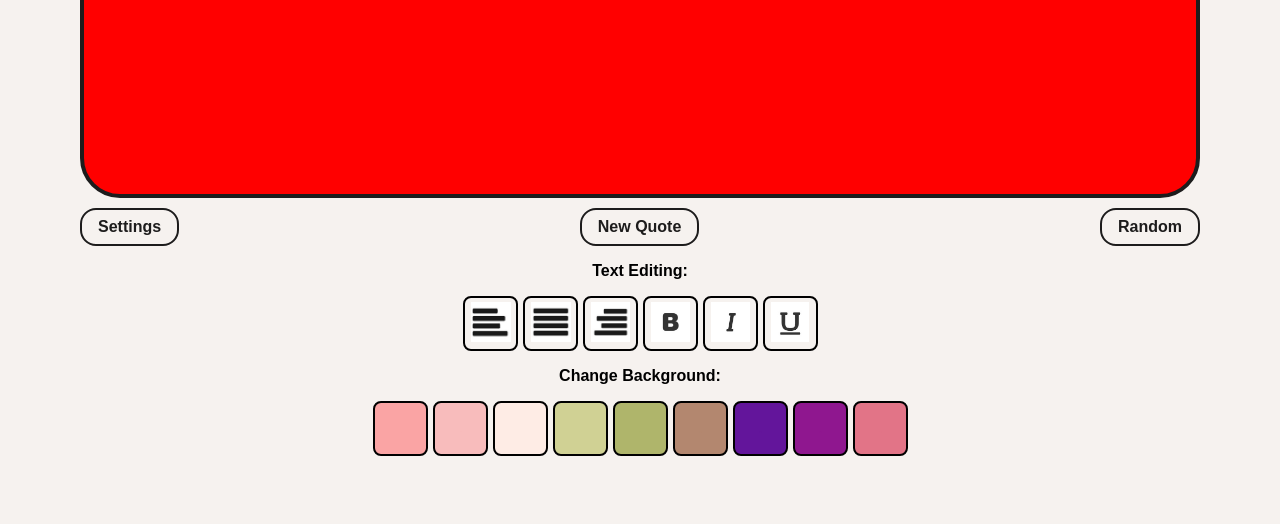
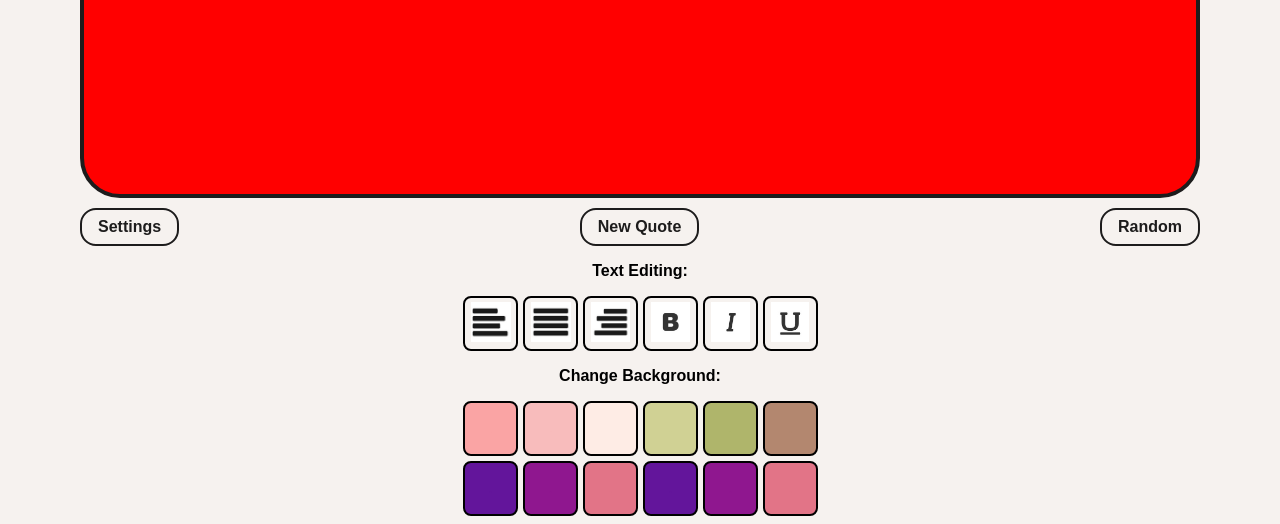
Before and after one commit to Lineles/quoteGenerator, a plain HTML site: page index.html in a window 1280 px wide. Shown: the part 512-1036 px from the top of the page. Before the commit the page ends 976 px from the top, so only its background shows below. Drawn offline with Linux system fonts and the light colour scheme.

Commit message:
changed colors flex

```diff
--- a/index.html
+++ b/index.html
@@ -49,6 +49,7 @@
                 <button type="submit" class="settings-item" onclick="changeTextDecoration()"><img src="img\Underlined.jpg" alt="right-alighnt" height="40px"> </button>
             </div>
             <p>Change Background:</p>
+            <div class="color-change-masterflex">
                 <div class="color-change-flex">
                     <button type="submit" class="settings-item Light-Salmon-Pink" onclick="colorChange(0)"> . </button>
                     <button type="submit" class="settings-item Spanish-Pink" onclick="colorChange(1)">.  </button>
@@ -56,9 +57,15 @@
                     <button type="submit" class="settings-item Medium-Spring-Bud" onclick="colorChange(3)"> . </button>
                     <button type="submit" class="settings-item Dark-Khaki" onclick="colorChange(4)"> . </button>
                     <button type="submit" class="settings-item Light-Taupe" onclick="colorChange(5)">  .</button>
+                </div>
+                <div class="color-change-flex">
                     <button type="submit" class="settings-item indigo" onclick="colorChange(6)">.  </button>
                     <button type="submit" class="settings-item purple" onclick="colorChange(7)">.  </button>
                     <button type="submit" class="settings-item pink" onclick="colorChange(8)">  .</button>
+                    <button type="submit" class="settings-item indigo" onclick="colorChange(6)">.  </button>
+                    <button type="submit" class="settings-item purple" onclick="colorChange(7)">.  </button>
+                    <button type="submit" class="settings-item pink" onclick="colorChange(8)">  .</button>
+                </div>
             </div>
         </div>
 
--- a/style.css
+++ b/style.css
@@ -147,6 +147,15 @@ a {
       align-items: center;
       gap: 5px;
     }
+
+    .color-change-masterflex{
+      display: flex;
+      flex-direction: column;
+      justify-content: center;
+      align-items: center;
+      gap: 5px;
+    }
+
     .color-change-flex{
       display: flex;
       flex-direction: row;
```
Lines whose indentation alone changed are shown as unchanged.
